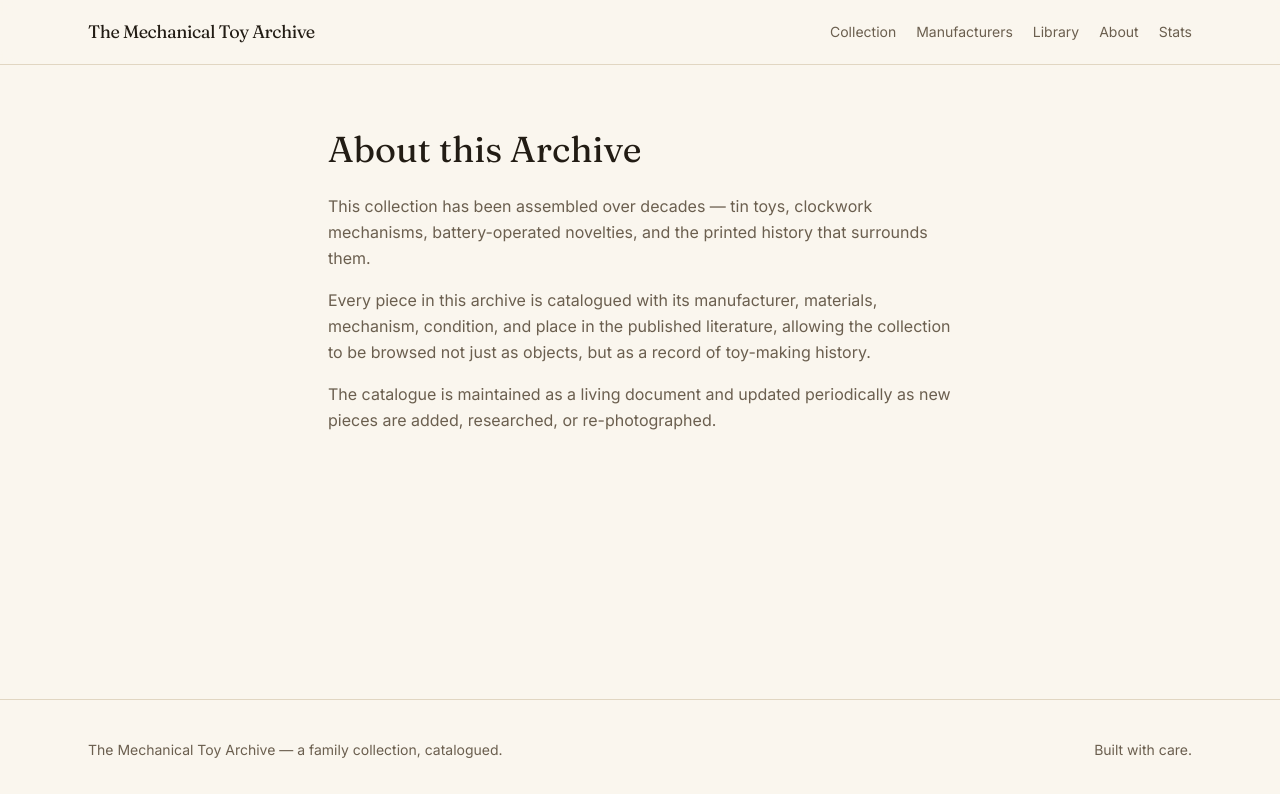
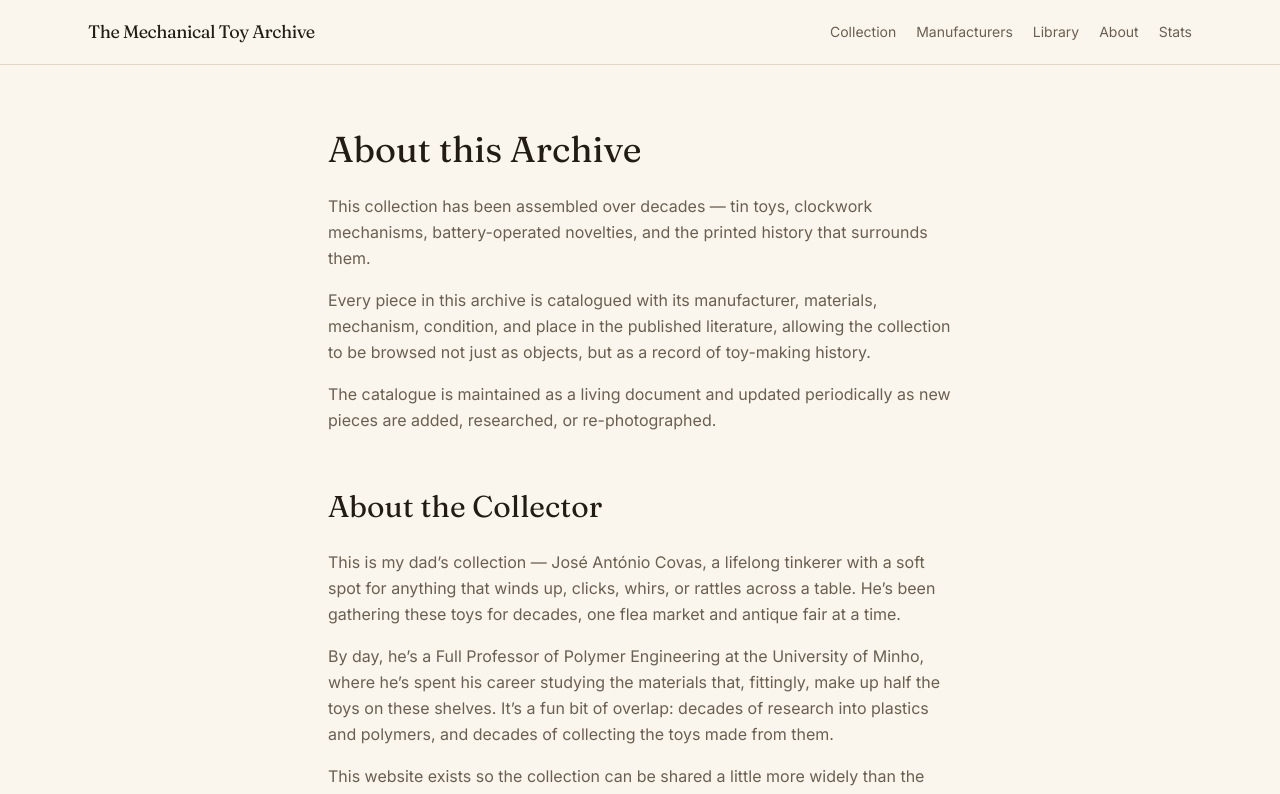
Before and after one commit to r4j797pf96-blip/Toy-collection, a Next.js app: page /about in a window 1280 px wide. Shown: the top 794 px of the page. Built offline with nearby package versions, Linux system fonts and the light colour scheme.

Commit message:
Add "About the Collector" section to about page
Short, friendly bio of the collector beneath the existing "About
this Archive" copy.

```diff
--- a/src/app/about/page.tsx
+++ b/src/app/about/page.tsx
@@ -20,6 +20,27 @@ export default function AboutPage() {
           re-photographed.
         </p>
       </div>
+
+      <h2 className="font-serif text-2xl sm:text-3xl mt-14 mb-6">About the Collector</h2>
+      <div className="space-y-4 text-muted leading-relaxed">
+        <p>
+          This is my dad&rsquo;s collection — José António Covas, a lifelong
+          tinkerer with a soft spot for anything that winds up, clicks, whirs,
+          or rattles across a table. He&rsquo;s been gathering these toys for
+          decades, one flea market and antique fair at a time.
+        </p>
+        <p>
+          By day, he&rsquo;s a Full Professor of Polymer Engineering at the
+          University of Minho, where he&rsquo;s spent his career studying the
+          materials that, fittingly, make up half the toys on these shelves.
+          It&rsquo;s a fun bit of overlap: decades of research into plastics
+          and polymers, and decades of collecting the toys made from them.
+        </p>
+        <p>
+          This website exists so the collection can be shared a little more
+          widely than the shelves at home allow.
+        </p>
+      </div>
     </div>
   );
 }
```
